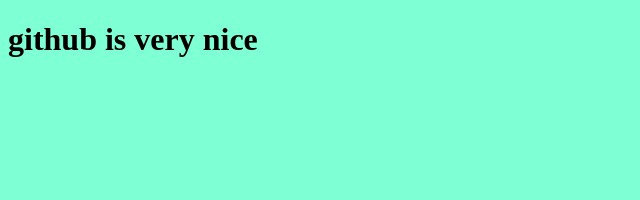
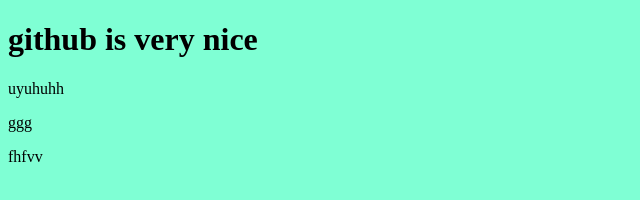
Before and after one commit to chefDossier/demo-github, a plain HTML site: page index.html in a window 1280 px wide. Shown: the whole page, without its empty margins (0-640 px from the left). Drawn offline with Linux system fonts and the light colour scheme.

Commit message:
ajouter des balises

```diff
--- a/index.html
+++ b/index.html
@@ -8,5 +8,8 @@
 </head>
 <body>
     <h1>github is very nice</h1>
+    <p>uyuhuhh</p>
+    <p>ggg</p>
+    <p>fhfvv</p>
 </body>
 </html>
```
